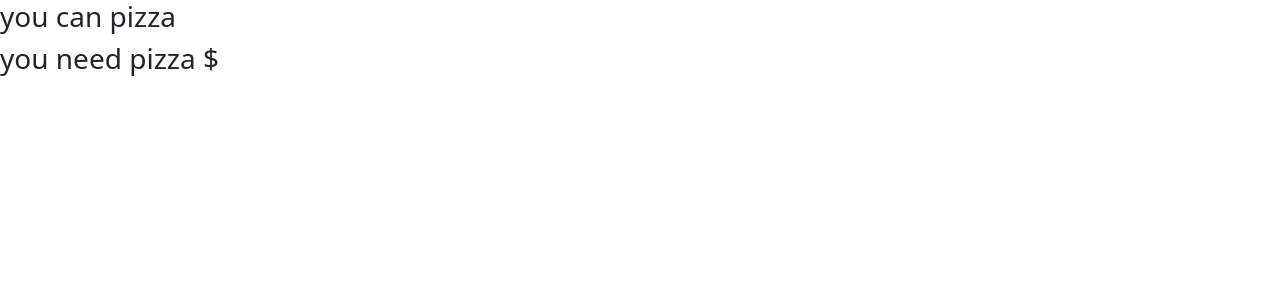
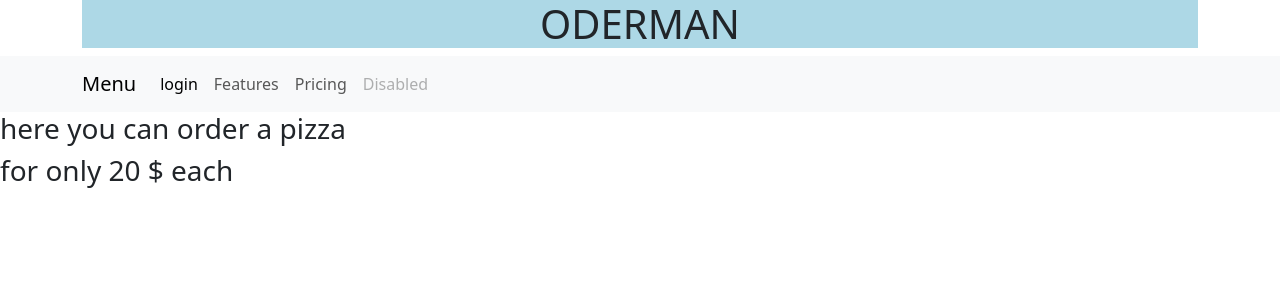
Before and after one commit to cherczq/oderman, a Flask app: page /oderman/ in a window 1280 px wide. Shown: the top 300 px of the page. Run offline with Flask 3, Linux system fonts and the light colour scheme.

Commit message:
index.html

```diff
--- a/templates/index.html
+++ b/templates/index.html
@@ -2,12 +2,13 @@
 <html lang="en">
 <head>
     <meta charset="UTF-8">
-    <title>{{title}}</title>
+    <title>Oderman-main</title>
         <link href="https://cdn.jsdelivr.net/npm/bootstrap@5.3.3/dist/css/bootstrap.min.css" rel="stylesheet" integrity="sha384-QWTKZyjpPEjISv5WaRU9OFeRpok6YctnYmDr5pNlyT2bRjXh0JMhjY6hW+ALEwIH" crossorigin="anonymous">
         <link rel="stylesheet" href="{{ url_for('static', filename='style.css') }}">
 </head>
 <body>
-<h3>you can  {{title}}</h3>
-<h3>you need {{title}} $</h3>
+{% include "base.html" %}
+<h3> here you can order a   {{title}}</h3>
+<h3>for only {{title2}} $ each</h3>
 </body>
 </html>
```
